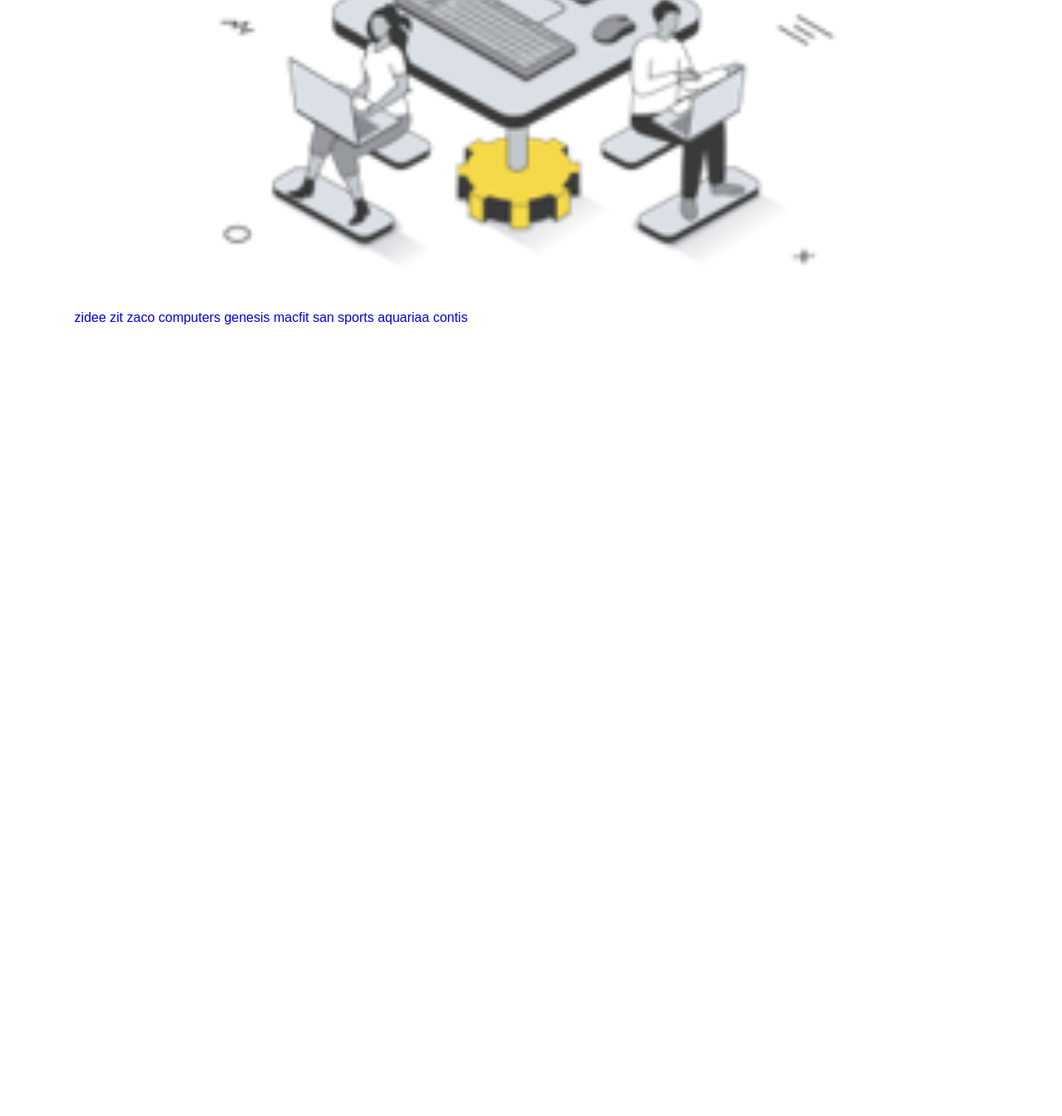
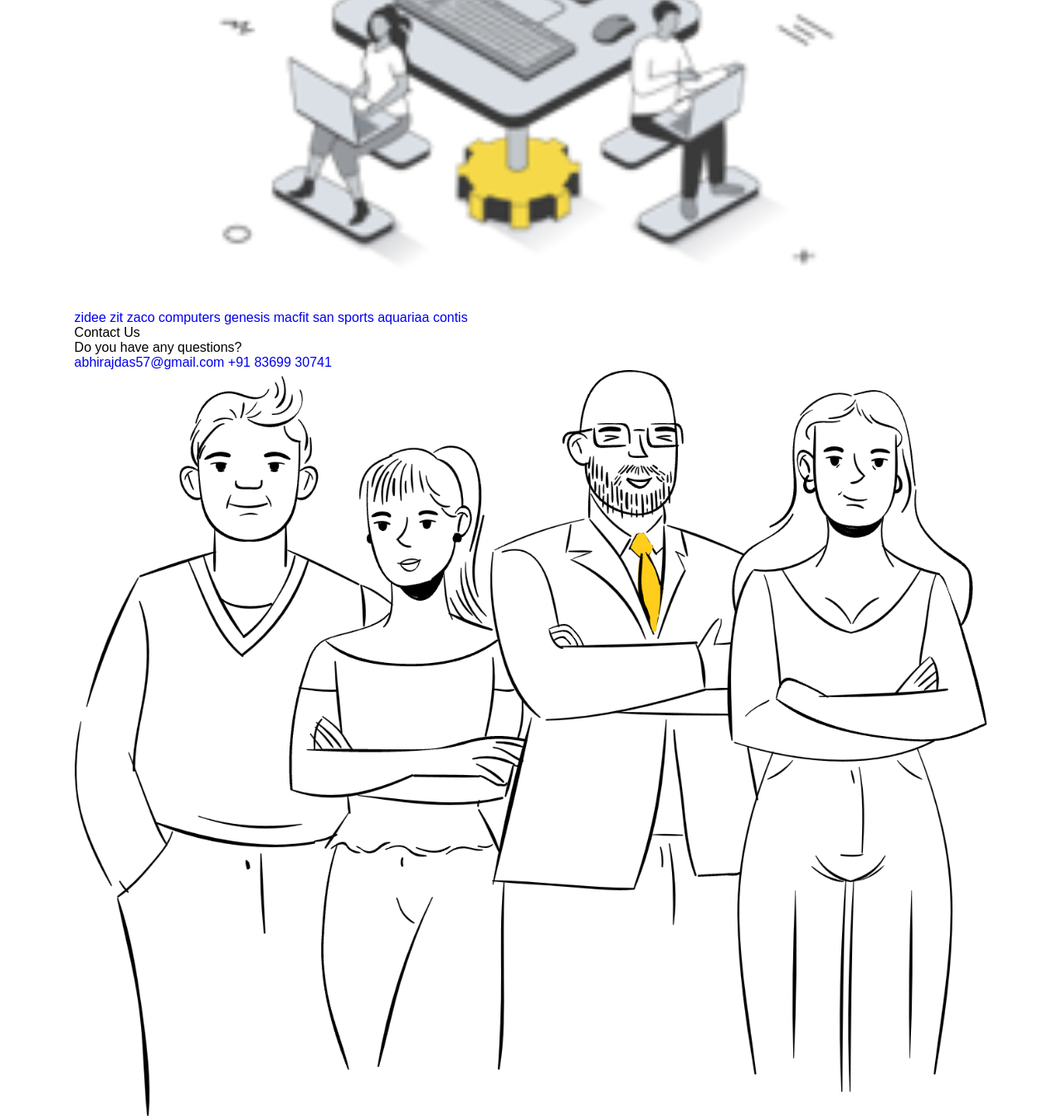
Before and after one commit to JDKhan12/WebCheck, a plain HTML site: page index.html in a window 1280 px wide. Shown: the part 5404-6749 px from the top of the page at 83% size. Before the commit the page ends 5796 px from the top, so only its background shows below. Drawn offline with Linux system fonts and the light colour scheme.

Commit message:
Html Contact Us Structure Completed

```diff
--- a/index.html
+++ b/index.html
@@ -177,12 +177,27 @@
           </div>
         </div>
       </section>
+
     </main>
     <!--main section end-->
 
     <!--footer section start-->
-    <footer>
-
+    <footer id="contact" class="footer-section">
+      <div class="wrapper">
+        <div class="contact-us">
+          <div class="footer-content">
+            <h2>Contact Us</h2>
+            <div class="contact-details">
+              <p>Do you have any questions?</p>
+              <span><a href="mailto:abhirajdas57@gmail.com" title="abhirajdas57@gmail.com">abhirajdas57@gmail.com</a></span>
+              <span><a href="tel:+918369930741" title="+91 83699 30741">+91 83699 30741</a></span>
+            </div>
+          </div>
+          <figure class="footer-image">
+            <img src="./assets/images/group Image.png" alt="Group Image">
+          </figure>
+        </div>
+      </div>
     </footer>
     <!--footer section end-->
   </div>
```
